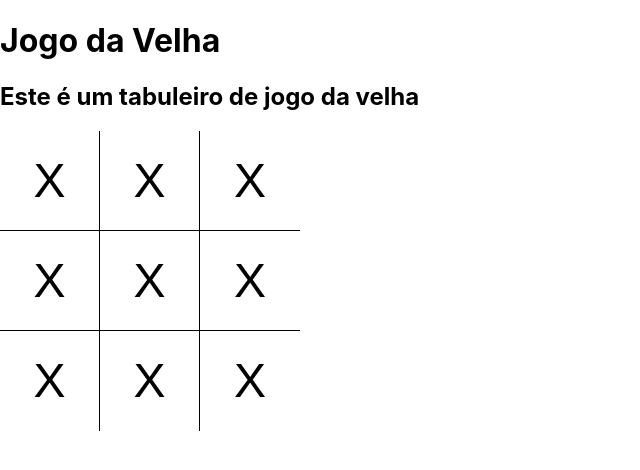
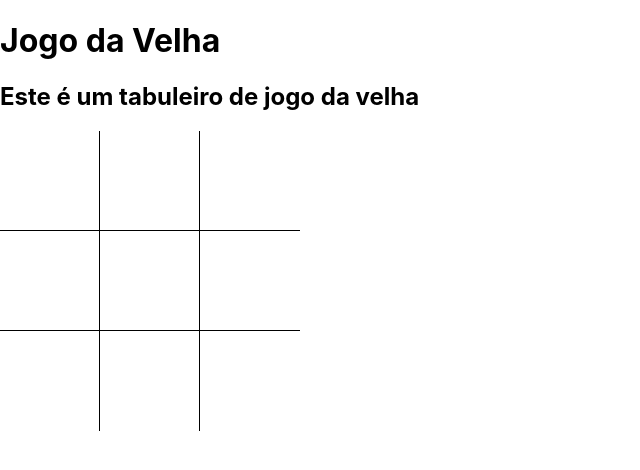
Before and after one commit to scaramuzzini/ocean-frontend-2024-07-08, a React (Create React App) app: page / in a window 1280 px wide. Shown: the top 470 px of the page, without its empty margins (0-640 px from the left). Built offline with nearby package versions, Linux system fonts and the light colour scheme.

Commit message:
quadrado click implementado

```diff
--- a/src/Jogo.css
+++ b/src/Jogo.css
@@ -10,6 +10,14 @@
     border: none;
 }
 
+.quadrado-vermelho {
+    background-color: red;
+    width: 100px;
+    height: 100px;
+    font-size: 48px;
+    border: dashed black;
+}
+
 /* Bordas internas para as células, exceto a última coluna e linha */
 .linha .quadrado:not(:last-child) {
     border-right: 1px solid black;
--- a/src/Jogo.js
+++ b/src/Jogo.js
@@ -1,7 +1,20 @@
 import './Jogo.css';
+import { useState } from 'react';
 
 function Quadrado() {
-    return <button className="quadrado">X</button>
+    const [quadrado,setQuadrado] = useState('');
+
+    function handleClick() {
+        if (quadrado == 'X') {
+            setQuadrado('O');
+        } else {
+            setQuadrado('X');
+        }
+    }
+    return <button className="quadrado"
+                    onClick={handleClick}>
+                        {quadrado}
+            </button>
 }
 
 function Tabuleiro() {
```
